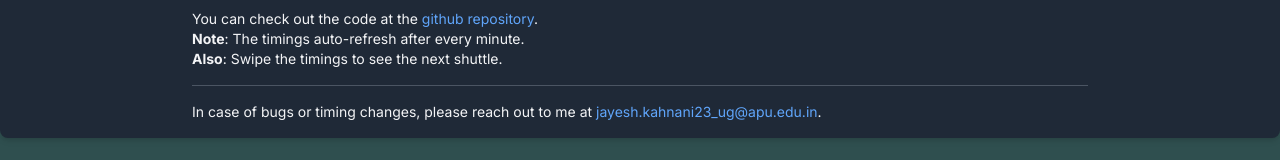
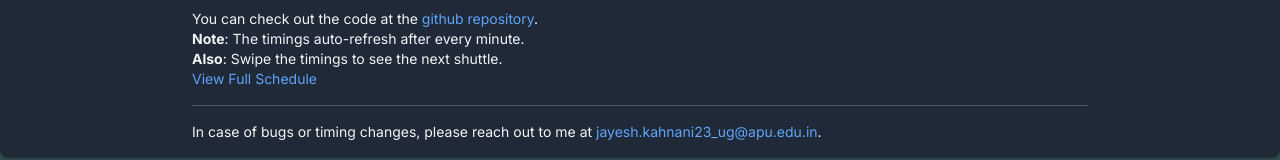
Before and after one commit to Jayesh-kahnani/APU-Shuttle, a Next.js app: page / in a window 1280 px wide. Shown: the part 360-520 px from the top of the page. Built offline with nearby package versions, Linux system fonts and the light colour scheme; no server answers; the database is empty.

Commit message:
Add link to view full shuttle schedule

```diff
--- a/app/page.js
+++ b/app/page.js
@@ -215,6 +215,15 @@ useEffect(() => {
               <br />
               <strong>Also</strong>: Swipe the timings to see the next
               shuttle.
+                              <br />
+                              <a
+                href="apu-shuttle.vercel.app/schedule"
+                className="text-blue-400 hover:underline"
+              >
+                View Full Schedule
+              </a>
+
+
             </p>
             <hr className="my-4 border-gray-600" />
             <p className="text-sm">
```
